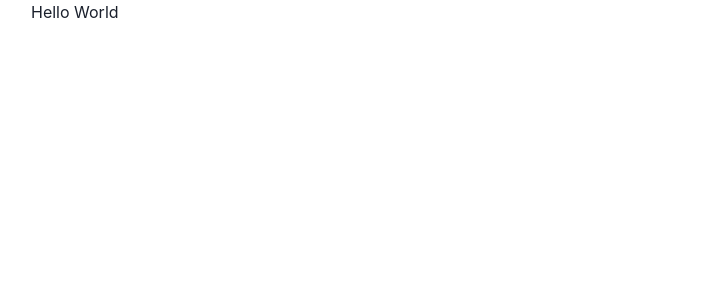
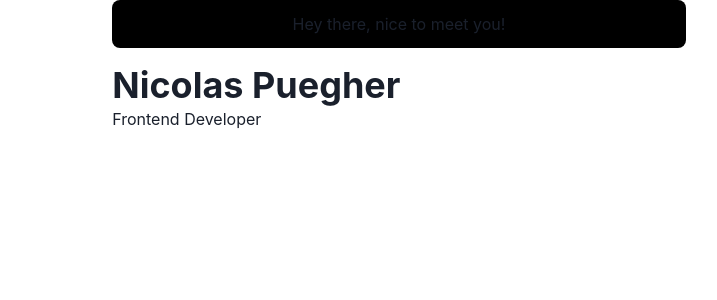
Before and after one commit to nicoPuegher/portfolio, a Next.js app: page / in a window 1280 px wide. Shown: the top 300 px of the page, without its empty margins (241-958 px from the left). Built offline with nearby package versions, Linux system fonts and the light colour scheme.

Commit message:
add welcome container in pages/index

```diff
--- a/pages/index.js
+++ b/pages/index.js
@@ -1,5 +1,22 @@
+import { Container, Box, Heading } from '@chakra-ui/react';
+
 const Page = () => {
-  return <div>Hello World</div>;
+  return (
+    <Container>
+      <Box borderRadius="lg" bg="black" p={3} mb={4} align="center">
+        Hey there, nice to meet you!
+      </Box>
+
+      <Box>
+        <Box flexGrow={1}>
+          <Heading as="h2" variant="page-title">
+            Nicolas Puegher
+          </Heading>
+          <p>Frontend Developer</p>
+        </Box>
+      </Box>
+    </Container>
+  );
 };
 
 export default Page;
```
